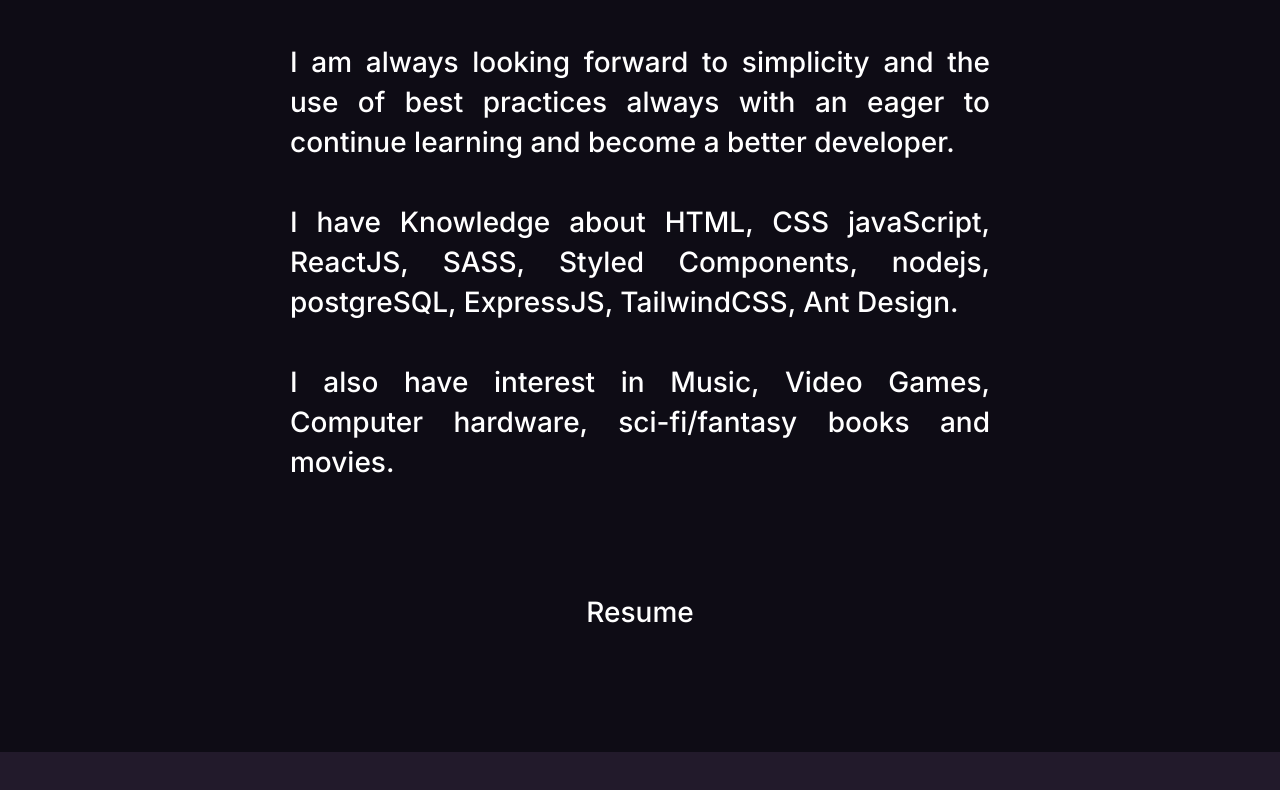
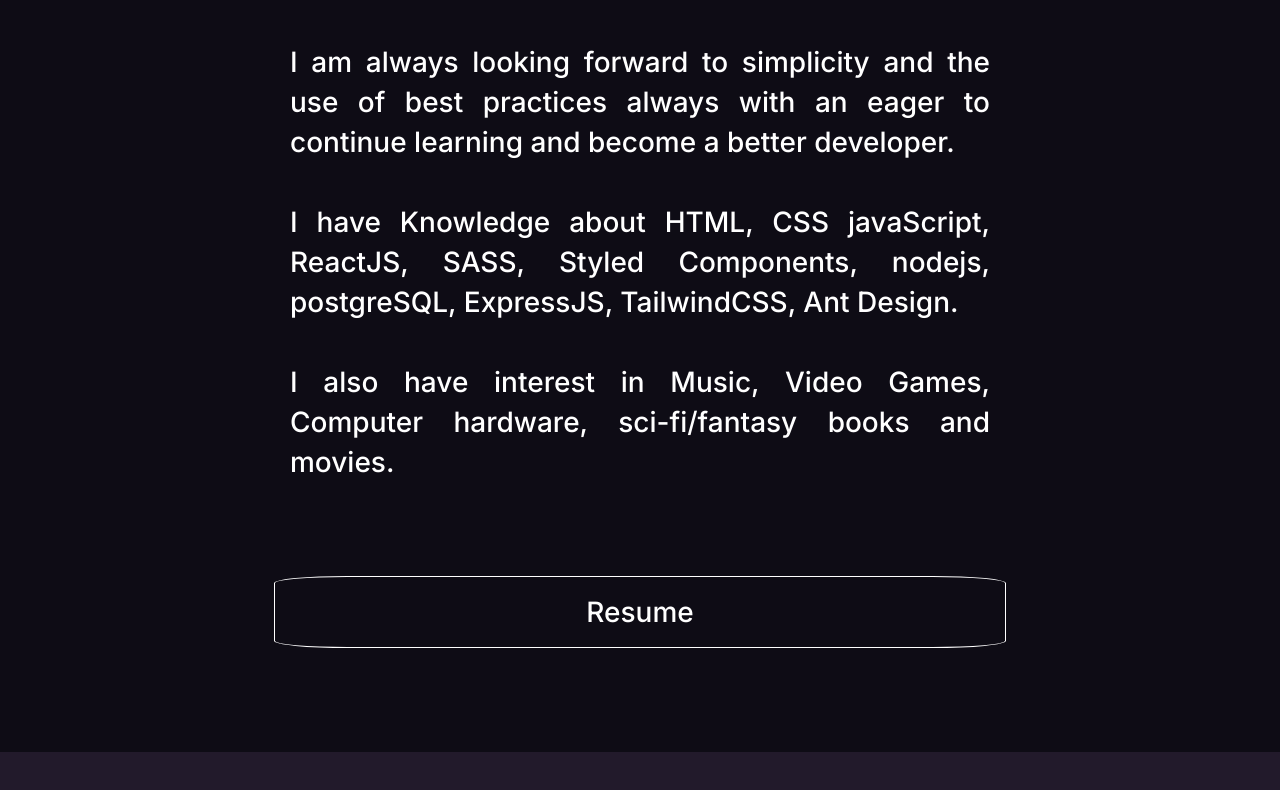
Before and after one commit to gabo182b/portfolio, a React (Create React App) app: page / in a window 1280 px wide. Shown: the part 1608-2398 px from the top of the page. Built offline with nearby package versions, Linux system fonts and the light colour scheme.

Commit message:
animations added

```diff
--- a/src/Components/About/index.js
+++ b/src/Components/About/index.js
@@ -4,7 +4,14 @@
 const About = () => {
   return (
     <AboutContainer id="about">
-      <AboutInfo>
+      <AboutInfo
+        initial={{ x: '+100vw' }}
+        animate={{ x: 0 }}
+        transition={{
+          type: 'spring',
+          stiffness: 120,
+        }}
+      >
         I am a frontend developer with a great creativity and attention
         to detail, I like teamwork to carry out faster and better problem
         solutions, always trying to have empathy and positivism.
@@ -20,7 +27,20 @@
         I also have interest in Music, Video Games, Computer hardware,
         sci-fi/fantasy books and movies.
       </AboutInfo>
-      <ResumeContainer>
+      <ResumeContainer
+        initial={{ x: '-100vw' }}
+        animate={{ x: 0 }}
+        whileHover={{
+          scale: 1.1,
+          textShadow: "0px 0px 4px rgb(255,255,255)",
+          boxShadow: "0px 0px 4px rgb(255,255,255)"
+        }}
+        transition={{
+          type: 'spring',
+          stiffness: 120,
+        }}
+
+      >
         <Resume href='https://www.linkedin.com/in/gabrielrojase/' target="_blank" >
           Resume
         </Resume>
--- a/src/styled-components/AboutElements.js
+++ b/src/styled-components/AboutElements.js
@@ -1,4 +1,5 @@
 import styled from "styled-components";
+import { motion } from "framer-motion";
 import { colors, fontSizes, device } from "./variables";
 
 export const AboutContainer = styled.section`
@@ -15,7 +16,7 @@
     }
 `
 
-export const AboutInfo = styled.p`
+export const AboutInfo = styled(motion.p)`
     color: ${colors.white} ;
     text-align: justify;
     width: 30rem;
@@ -35,12 +36,15 @@
     }
 `
 
-export const ResumeContainer = styled.div`
+export const ResumeContainer = styled(motion.div)`
     display: flex;
     align-items: center;
     justify-content: center;
     flex-direction: column;
     margin: 5rem 0 0 0;
+    border: 0.1rem solid ${colors.white} ;
+    padding: 1.5rem;
+    border-radius: 10%;
 
     @media ${device.tablet} {
         position: absolute;
@@ -51,8 +55,6 @@
         position: absolute;
         margin-top: 57rem;
     }
-
-
 `
 
 export const Resume = styled.a`
```
